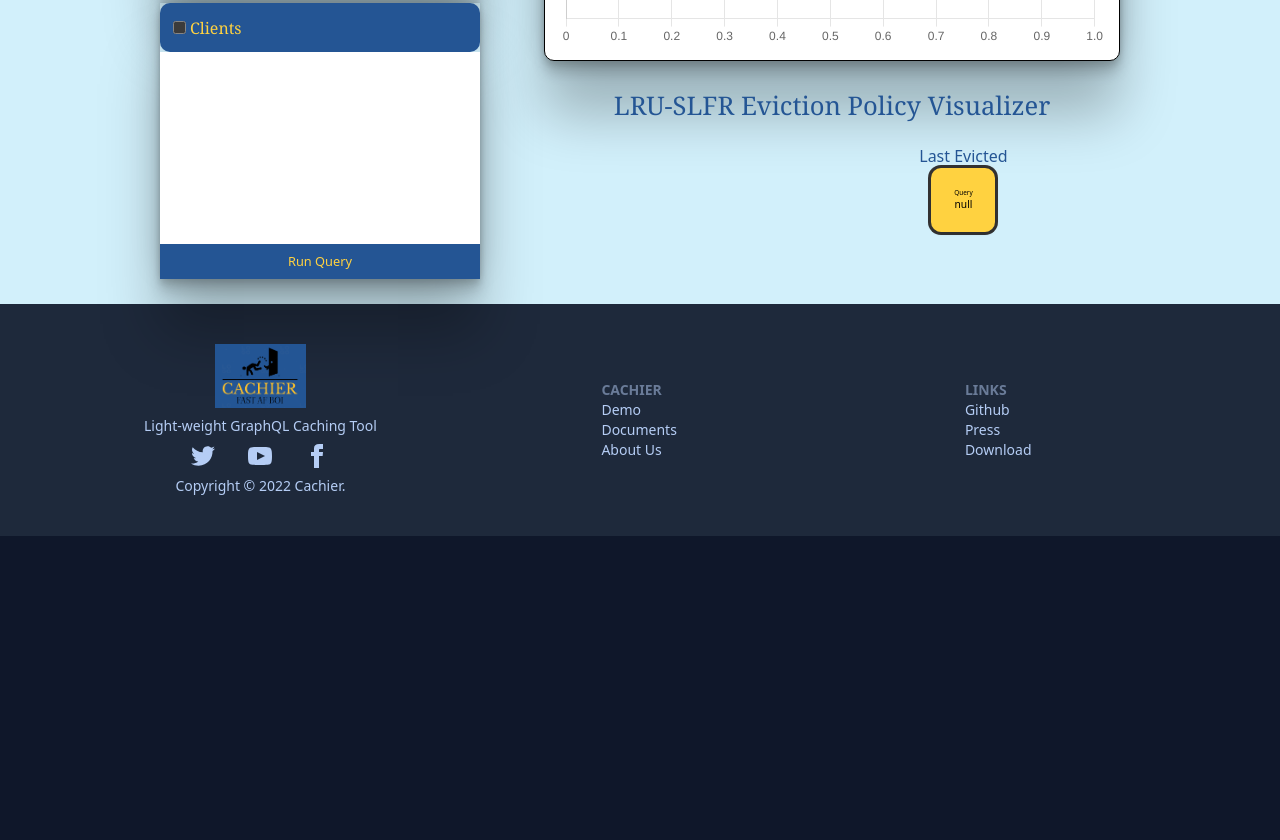
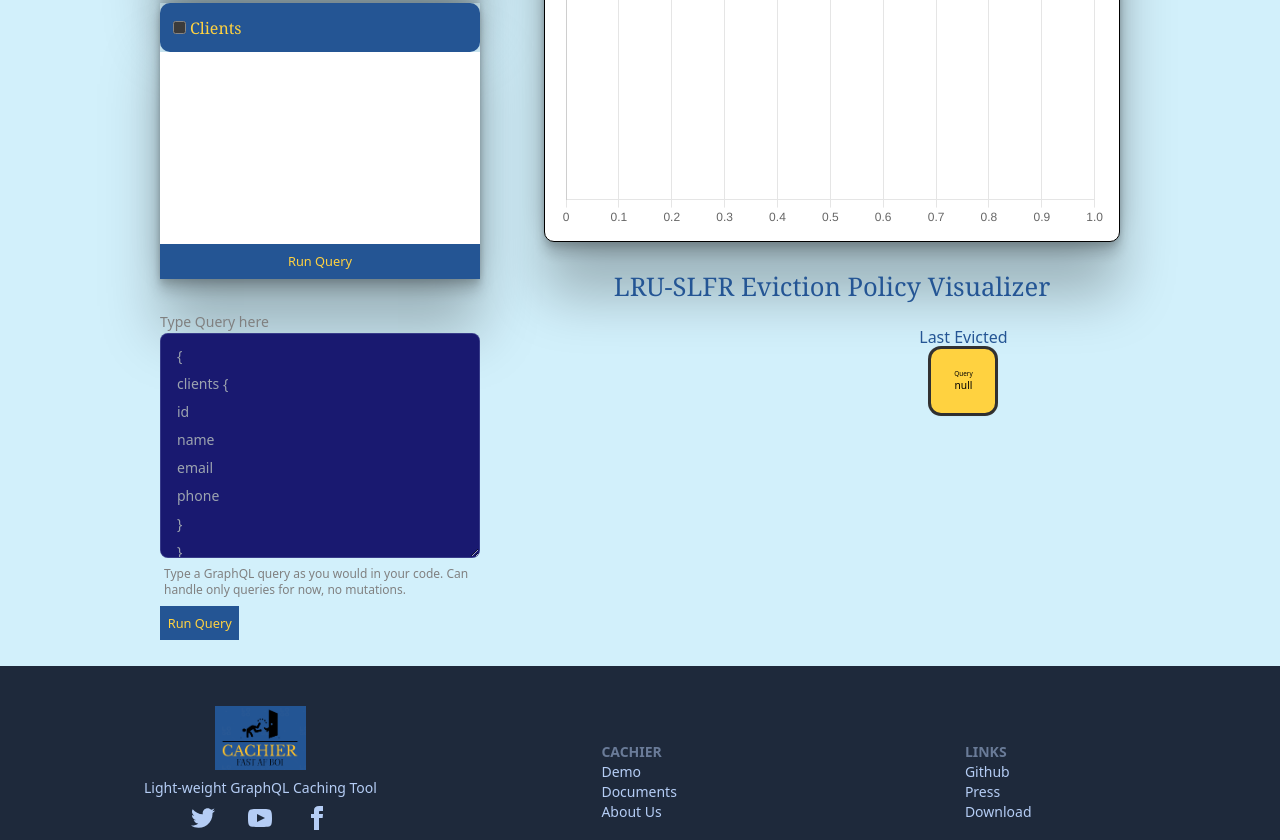
Before and after one commit to oslabs-beta/Cachier, a React app: page /demo in a window 1280 px wide. Shown: the part 532-1372 px from the top of the page. Before the commit the page ends 1068 px from the top, so only its background shows below. Built offline with nearby package versions, Linux system fonts and the light colour scheme.

Commit message:
Text input field working properly

```diff
--- a/demo/client/components/Demo.js
+++ b/demo/client/components/Demo.js
@@ -172,8 +172,11 @@ const Demo = () => {
     fetchData();
   };
 
-  const handleUpload = () => {
+  const handleUploadAndQuery = () => {
+    console.log('querying from text query field');
     setQueryString(`{ clients { id name email phone } }`);
+    setLoading(true);
+    fetchData();
   };
 
   const testQuery = () => {
@@ -328,7 +331,9 @@ const Demo = () => {
             </div>
           </div>
         </div>
+        <TextQuery handleUploadAndQuery={handleUploadAndQuery} loading={loading}/>
       </div>
+
 
       <div className='Visualizers'>
         <div className='visualizersDiv'>
--- a/demo/client/components/TextQuery.js
+++ b/demo/client/components/TextQuery.js
@@ -1,11 +1,14 @@
 import React, { useState, useEffect } from 'react';
 import '../styles/Demo.css';
 
-const TextQuery = () => {
+const TextQuery = (props) => {
 
+    const { handleUploadAndQuery, loading } = props;
     const string = `{ clients { id name email phone } }`;
-    function handleTextQuery(){
-        console.log('TextQueryBtn clicked');
+    function handleClick(){
+        const str = document.getElementsByClassName('textarea textarea-bordered h-24')[0].value;
+        console.log('text field: ', str);
+        handleUploadAndQuery();
     }
 
 
@@ -15,8 +18,7 @@ const TextQuery = () => {
                 <label className="queryTextInputField">
                     <span className="label-text">Type Query here</span>
                 </label>
-                <textarea className="textarea textarea-bordered h-24" placeholder="
-{
+                <textarea className="textarea textarea-bordered h-24" placeholder="{
 clients {
 id
 name
@@ -27,10 +29,9 @@ phone
 "></textarea>
                 <label className="label">
                     <span className="label-text-alt">Type a GraphQL query as you would in your code. Can handle only queries for now, no mutations.</span>
-                    <span className="label-text-alt">Alt label</span>
                 </label>
             </div>
-            <button className='queryButton' onClick={handleTextQuery}>
+            <button className='queryButton' onClick={handleClick}>
                 Run Query
             </button>
         </div>
--- a/demo/client/styles/Demo.css
+++ b/demo/client/styles/Demo.css
@@ -199,3 +199,31 @@ body {
   font-size: 2vw;
   margin: .7vw;
 }
+
+.queryTextInput{
+  margin-top: 30px;
+}
+
+span.label-text {
+  color: grey;
+}
+
+span.label-text-alt {
+  color: grey;
+}
+
+.quertyTextInput {
+  display: flex;
+  flex-direction: column;
+  justify-content: center;
+  align-content: center;
+}
+
+textarea.textarea.textarea-bordered.h-24{
+  background-color: midnightblue;
+  width: auto;
+  height: auto;
+  min-width: 175px;
+  min-height: 225px;
+
+}
```
